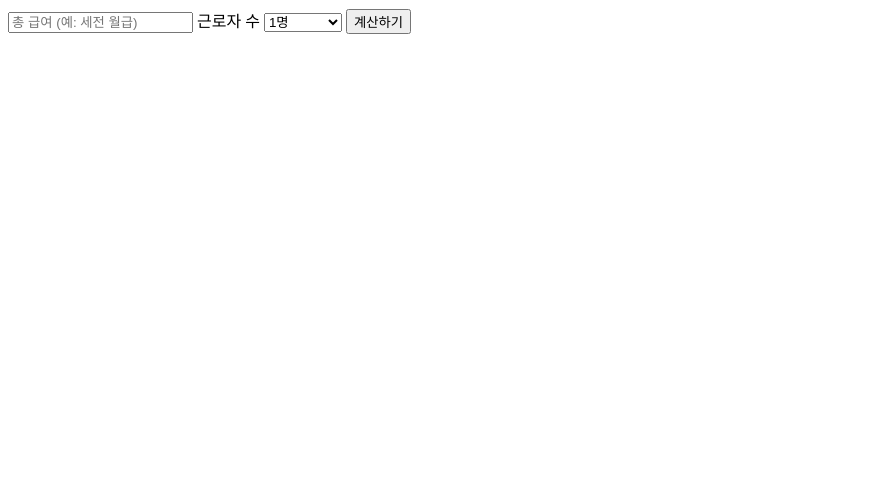
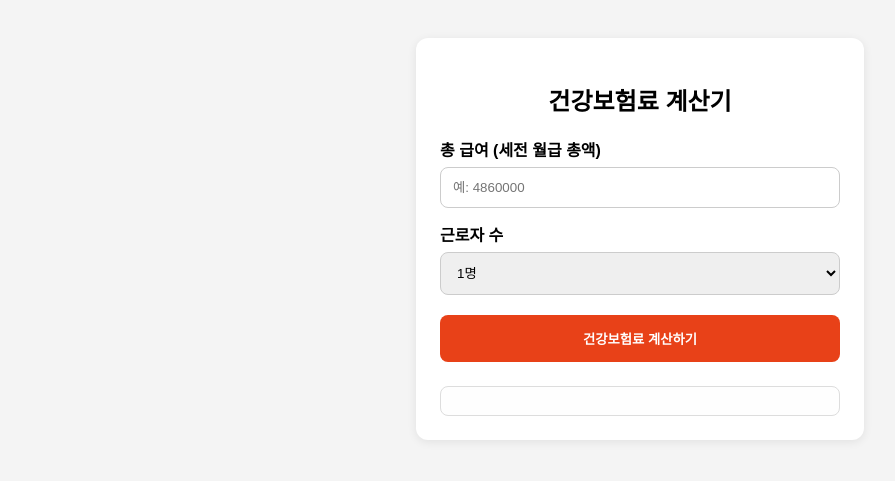
Before and after one commit to syk1792/health-insurance-calculator, a plain HTML site: page index.html in a window 1280 px wide. Shown: the whole page, without its empty margins (0-895 px from the left). Drawn offline with Linux system fonts and the light colour scheme.

Commit message:
건강보험 계산기 업데이트

```diff
--- a/index.html
+++ b/index.html
@@ -1,12 +1,75 @@
-<input id="totalIncome" type="number" placeholder="총 급여 (예: 세전 월급)" />
+<!-- 이건 새로 정리된 '총급여 ÷ 근로자수' 자동계산 버전 -->
+<!DOCTYPE html>
+<html lang="ko">
+<head>
+  <meta charset="UTF-8" />
+  <meta name="viewport" content="width=device-width, initial-scale=1.0" />
+  <title>건강보험료 계산기</title>
+  <style>
+    body {
+      background: #f4f4f4;
+      font-family: 'Pretendard', sans-serif;
+      padding: 30px;
+    }
+    .calc-box {
+      background: #fff;
+      padding: 24px;
+      border-radius: 12px;
+      box-shadow: 0 2px 10px rgba(0,0,0,0.08);
+      max-width: 400px;
+      margin: auto;
+    }
+    label {
+      font-weight: 600;
+      display: block;
+      margin: 14px 0 6px;
+    }
+    input, select {
+      width: 100%;
+      padding: 12px;
+      border: 1px solid #ccc;
+      border-radius: 8px;
+      box-sizing: border-box;
+    }
+    button {
+      width: 100%;
+      margin-top: 20px;
+      background: #e84118;
+      color: #fff;
+      padding: 14px;
+      font-weight: bold;
+      border: none;
+      border-radius: 8px;
+      cursor: pointer;
+    }
+    #result {
+      margin-top: 24px;
+      background: #fefefe;
+      padding: 14px;
+      border: 1px solid #ddd;
+      border-radius: 8px;
+      font-size: 1.1em;
+    }
+  </style>
+</head>
+<body>
+  <div class="calc-box">
+    <h2 style="text-align:center;">건강보험료 계산기</h2>
+
+    <label for="totalIncome">총 급여 (세전 월급 총액)</label>
+    <input id="totalIncome" type="number" placeholder="예: 4860000" />
+
     <label for="employeeCount">근로자 수</label>
     <select id="employeeCount">
       <option value="1">1명</option>
       <option value="5">5명</option>
       <option value="50">50명 이상</option>
+      <option value="150">150명</option>
     </select>
-<button onclick="calculate()">계산하기</button>
-<p id="result"></p>
+
+    <button onclick="calculate()">건강보험료 계산하기</button>
+    <div id="result"></div>
+  </div>
 
   <script>
     function calculate() {
@@ -20,18 +83,20 @@ function calculate() {
 
       const perIncome = total / count;
       const healthRate = 0.0709;
-  const careRate = 0.009182;
+      const careRate = 0.1295;
 
       const health = perIncome * healthRate;
       const care = health * careRate;
-  const totalBurden = health + care;
-
-  const workerCost = totalBurden * count;
-  const employerCost = workerCost; // 사업주 부담도 동일 비율 계산
+      const totalPer = health + care;
+      const workerCost = totalPer * count;
+      const employerCost = workerCost;
 
       document.getElementById('result').innerHTML = `
         👍 <strong>근로자 부담 (합계):</strong> ${Math.round(workerCost).toLocaleString()}원<br>
         💼 <strong>사업주 부담 (합계):</strong> ${Math.round(employerCost).toLocaleString()}원<br>
-    (1인당 건강보험 ${Math.round(health).toLocaleString()}원, 장기요양 ${Math.round(care).toLocaleString()}원)`
+        <small>(1인당 건강보험 ${Math.round(health).toLocaleString()}원 + 장기요양 ${Math.round(care).toLocaleString()}원)</small>
+      `;
     }
   </script>
+</body>
+</html>
```
Lines whose indentation alone changed are shown as unchanged.
